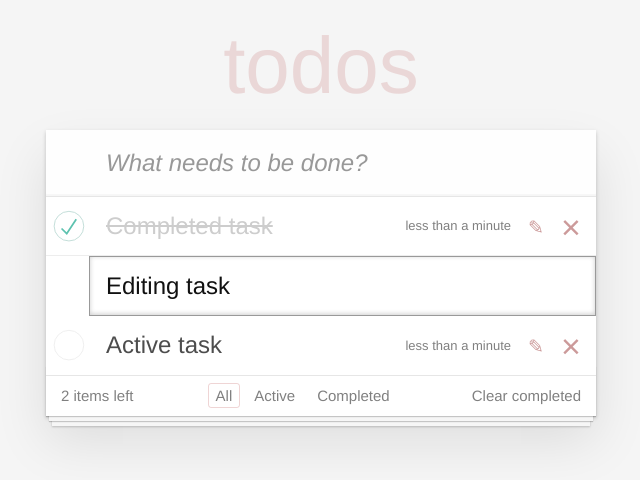
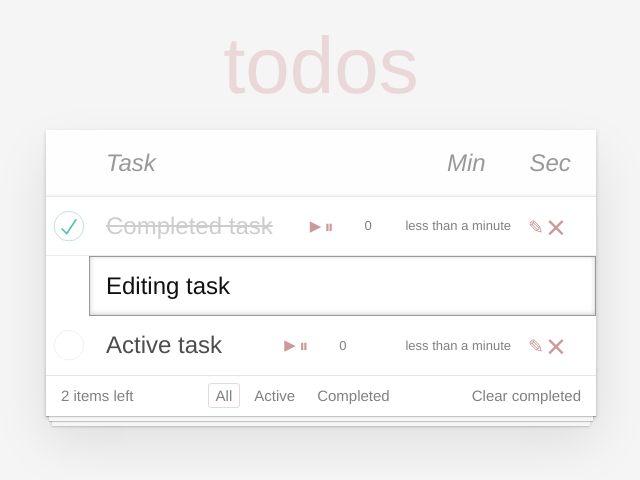
Before and after one commit to LewWadoo/jm-todo, a React (Create React App) app: page / in a window 1280 px wide. Shown: the top 480 px of the page, without its empty margins (319-959 px from the left). Built offline with nearby package versions, Linux system fonts and the light colour scheme.

Commit message:
2020-11-06

```diff
--- a/src/components/new-task-form/new-task-form.css
+++ b/src/components/new-task-form/new-task-form.css
@@ -1,6 +1,40 @@
-.new-todo {
+
+.new-todo-form {
+	display: flex;
+	margin-bottom: 0;
+}
+
+.new-todo,
+.new-todo-form .new-todo-form__timer,
+.edit {
+	position: relative;
+	margin: 0;
+	width: 100%;
+	font-size: 24px;
+	font-family: inherit;
+	font-weight: inherit;
+	line-height: 1.4em;
+	color: inherit;
+	padding: 6px;
+	border: 1px solid #999;
+	box-shadow: inset 0 -1px 5px 0 rgba(0, 0, 0, 0.2);
+	box-sizing: border-box;
+	-webkit-font-smoothing: antialiased;
+	-moz-osx-font-smoothing: grayscale;
+}
+
+.new-todo, .new-todo-form .new-todo-form__timer {
 	padding: 16px 16px 16px 60px;
 	border: none;
 	background: rgba(0, 0, 0, 0.003);
 	box-shadow: inset 0 -2px 1px rgba(0,0,0,0.03);
 }
+
+.new-todo {
+    width: 70%;
+}
+
+.new-todo-form .new-todo-form__timer {
+	width: 15%;
+	padding-left: 16px;
+}
--- a/src/components/new-task-form/new-task-form.jsx
+++ b/src/components/new-task-form/new-task-form.jsx
@@ -34,8 +34,10 @@ export default class NewTaskForm extends React.Component {
     const { label } = this.state;
 
     return (
-      <form onSubmit={this.handleSubmit}>
-        <input className="new-todo" onChange={this.handleChange} value={label} placeholder="What needs to be done?" />
+      <form onSubmit={this.handleSubmit} className="new-todo-form">
+        <input className="new-todo" onChange={this.handleChange} value={label} placeholder="Task" />
+        <input className="new-todo-form__timer" placeholder="Min" />
+        <input className="new-todo-form__timer" placeholder="Sec" />
       </form>
     );
   }
--- a/src/components/task-list/task-list.css
+++ b/src/components/task-list/task-list.css
@@ -29,6 +29,27 @@
 
 .todo-list li.editing .view {
 	display: none;
+}
+
+.todo-list li label .description {
+    display: flex;
+	font-size: 13px;
+	color: gray;
+	left: 10px;
+}
+
+.todo-list li label .title {
+	word-break: break-all;
+	display: block;
+	line-height: 1.2;
+	transition: color 0.4s;
+	font-weight: 400;
+	color: #4d4d4d;
+}
+
+.todo-list li.completed label .title {
+	color: #cdcdcd;
+	text-decoration: line-through;
 }
 
 .todo-list li .toggle {
@@ -71,12 +92,11 @@
 	padding: 15px 85px 15px 60px;
 }
 
-.todo-list li label .created {
-	font-size: 13px;
-	color: gray;
+.todo-list li .view {
+	position: relative;
 }
 
-.todo-list li label .description {
+.todo-list li label .title {
 	word-break: break-all;
 	display: block;
 	line-height: 1.2;
@@ -85,22 +105,23 @@
 	color: #4d4d4d;
 }
 
-.todo-list li.completed label .description {
+.todo-list li.completed label .title {
 	color: #cdcdcd;
 	text-decoration: line-through;
 }
 
 .todo-list li .icon {
-	position: absolute;
-	top: 0;
-	bottom: -3px;
 	width: 30px;
 	height: 40px;
 	font-size: 34px;
 	color: #cc9a9a;
-	margin: auto 0 11px;
+	margin: auto 0;
 	transition: color 0.2s ease-out;
 	cursor: pointer;
+}
+
+.todo-list li .icon:last-child {
+    padding-right: 40px;
 }
 
 .todo-list li .icon:hover {
@@ -108,6 +129,9 @@
 }
 
 .todo-list li .icon-destroy {
+    position: absolute;
+    top: 0;
+    bottom: -3px;;
 	right: 10px;
 }
 
@@ -116,12 +140,34 @@
 }
 
 .todo-list li .icon-edit {
+    position: absolute;
+    top: 0;
+    bottom: -3px;;
 	font-size: 19px;
 	right: 45px;
 }
 
 .todo-list li .icon-edit:after {
 	content: '✎';
+}
+
+.todo-list li .icon-pause,
+.todo-list li .icon-play {
+	font-size: 18px;
+	width: 18px;
+	height: 18px;
+}
+
+.todo-list li .icon-play {
+	font-size: 15px;
+}
+
+.icon-pause:after {
+	content: '⏸';
+}
+
+.icon-play:after {
+	content: '▶';
 }
 
 .todo-list li .edit {
--- a/src/components/task/task.jsx
+++ b/src/components/task/task.jsx
@@ -2,13 +2,69 @@ import React from 'react';
 import PropTypes from 'prop-types';
 import { formatDistanceToNow } from 'date-fns';
 
-const Task = ({ description, isDone, createdDate, id, onToggleProperty, onDelete }) => {
+export default class Task extends React.Component {
+  constructor(props) {
+    super(props);
+
+    this.state = {
+      isTimerOn: false,
+      seconds: 0,
+    };
+
+    this.componentDidMount = () => {
+      this.interval = null;
+    };
+
+    this.tick = () => {
+      this.setState((state) => {
+        return {
+          seconds: state.seconds + 1,
+        };
+      });
+    };
+
+    this.play = () => {
+      const { isTimerOn } = this.state;
+      if (isTimerOn) {
+        return;
+      }
+
+      this.setState({
+        isTimerOn: true,
+      });
+      this.interval = setInterval(this.tick, 1000);
+    };
+
+    this.pause = () => {
+      const { isTimerOn } = this.state;
+      if (!isTimerOn) {
+        return;
+      }
+
+      this.setState({
+        isTimerOn: false,
+      });
+      clearInterval(this.interval);
+    };
+  }
+
+  render() {
+    const { description, isDone, createdDate, id, onToggleProperty, onDelete } = this.props;
+
+    const { seconds } = this.state;
+
     return (
       <div className="view">
         <input className="toggle" onChange={() => onToggleProperty('isDone', id)} type="checkbox" checked={isDone} />
         <label>
-        <span className="description">{description}</span>
-        <span className="created">{formatDistanceToNow(createdDate)}</span>
+          <span className="title">{description}</span>
+          <span className="description">
+            {' '}
+            <button aria-label="play" onClick={this.play} type="button" className="icon icon-play" />
+            <button type="button" onClick={this.pause} aria-label="pause" className="icon icon-pause" />
+            {seconds}
+          </span>
+          <span className="description">{formatDistanceToNow(createdDate)}</span>
         </label>
         <button
           className="icon icon-edit"
@@ -19,7 +75,8 @@ const Task = ({ description, isDone, createdDate, id, onToggleProperty, onDelete
         <button className="icon icon-destroy" aria-label="destroy" type="button" onClick={() => onDelete(id)} />
       </div>
     );
-};
+  }
+}
 
 Task.defaultProps = {
   description: '',
@@ -35,5 +92,3 @@ Task.propTypes = {
   onToggleProperty: PropTypes.func.isRequired,
   onDelete: PropTypes.func.isRequired,
 };
-
-export default Task;
```
Lines whose indentation alone changed are shown as unchanged.
